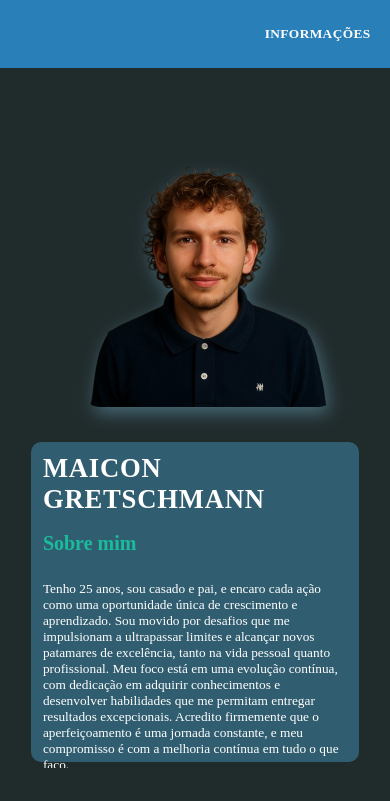
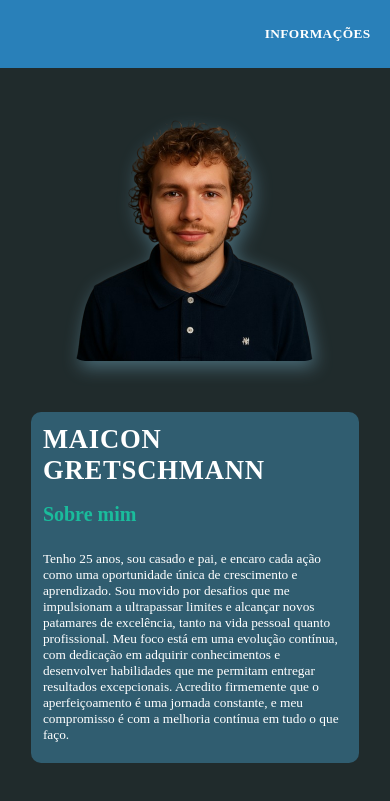
Before and after one commit to MaiconRG/Centerlinkportfolio, a plain HTML site: page pages/portifolio.html in a window 390 px wide. Shown: the top 801 px of the page. Drawn offline with Linux system fonts and the light colour scheme.

Commit message:
Atualização para movel

```diff
--- a/styles/portifolio.css
+++ b/styles/portifolio.css
@@ -274,9 +274,6 @@ div .texto{
   /* Define a cor do texto e tamanho da fonte para o parágrafo dentro do link do botão, com transição suave de 500ms para mudanças e remove o sublinhado. */
 }
 
-
-
-
 footer {
   background-color:var(--cor-terciaria);
   color: white;
@@ -302,13 +299,14 @@ header h3{
   display: flex;
   flex-direction: column;
   height: 700px;
+  padding-top: 0vw;
 }
 
 .conteudo img {
   width: 250px;
   height: 250px;
+  margin: 10vw 0vw 10vw 0vw;
   border-radius: 15px;
-  margin-top: 60px;
 }
 
 .texto h1 {
@@ -326,7 +324,7 @@ header h3{
 div .texto{
   background-color: var(--cor-terciaria);
   width: auto;
-  height: 320px;
+  height: 90vw;
   border-radius: 10px;
 }
 
```
